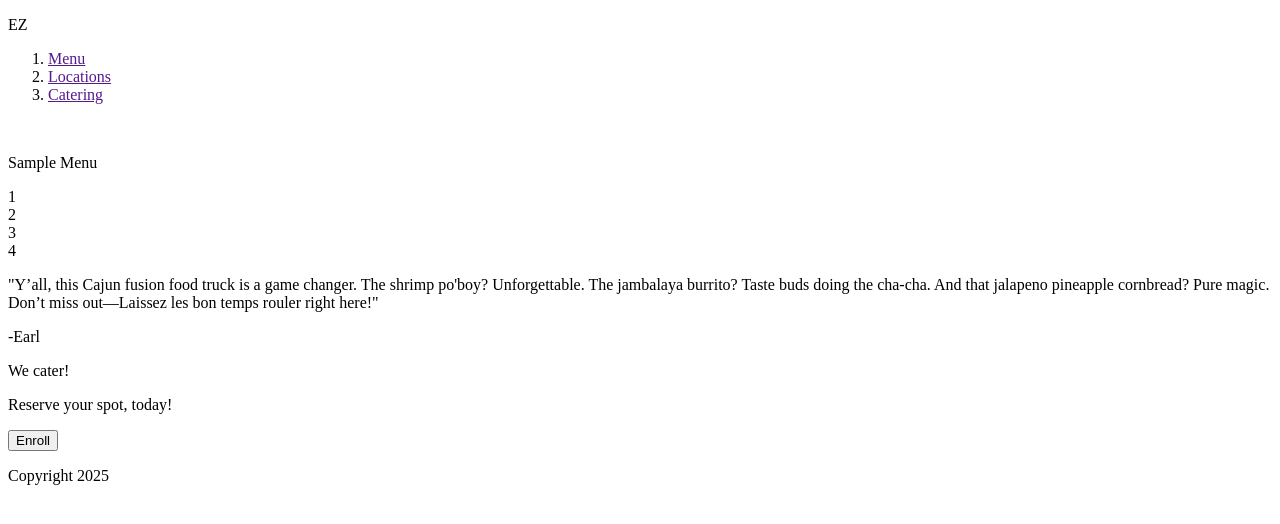
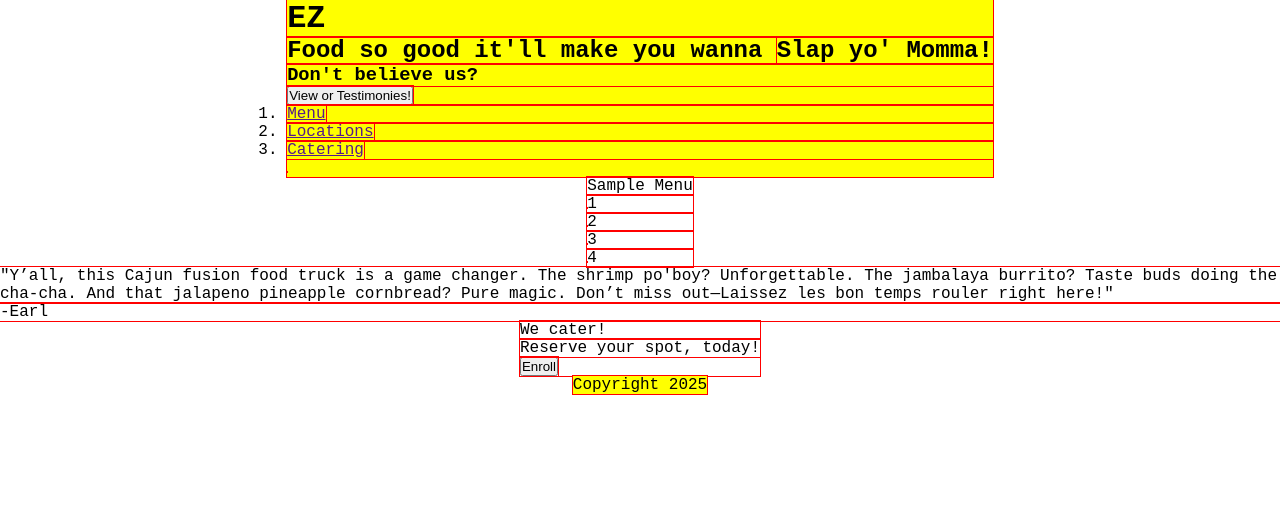
Before and after one commit to neonRepublic/Landing-Page, a plain HTML site: page index.html in a window 1280 px wide. Drawn offline with Linux system fonts and the light colour scheme.

Commit message:
updated html 2

```diff
--- a/index.html
+++ b/index.html
@@ -11,10 +11,12 @@
 
     <!--HEADER-->
     <header>
-        <P>EZ</P>
+        <h1>EZ</h1>
 
         <div class="hero-section">
-
+            <h2>Food so good it'll make you wanna <strong>Slap yo' Momma!</strong></h2>
+            <h3>Don't believe us? </h3>
+            <button>View or Testimonies!</button>
         </div>
 
         <div class="header-list">
--- a/style.css
+++ b/style.css
@@ -0,0 +1,19 @@
+* {
+    margin: 0;
+    padding: 0;
+    box-sizing: border-box;
+
+    outline: 1px solid red;
+}
+
+body {
+    font-family: 'Courier New', Courier, monospace;
+    display: flex;
+    flex-direction: column;
+    align-items: center;
+    min-height: 100vh;
+}
+
+header, footer {
+    background-color: yellow;
+}
```
